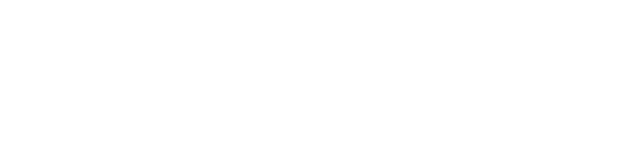
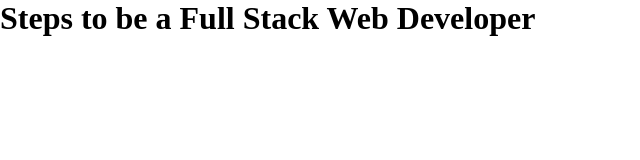
Before and after one commit to arwenandleia/Website, a plain HTML site: page index.html in a window 1280 px wide. Shown: the whole page, without its empty margins (0-640 px from the left). Drawn offline with Linux system fonts and the light colour scheme.

Commit message:
still Learning git

```diff
--- a/index.html
+++ b/index.html
@@ -5,9 +5,10 @@
     <meta http-equiv="X-UA-Compatible" content="IE=edge" />
     <meta name="viewport" content="width=device-width, initial-scale=1.0" />
     <link rel="stylesheet" href="styles.css" />
-    <title>How I learnt Web Development</title>
+    <title>Steps to Full Stack</title>
   </head>
   <body>
+    <h1>Steps to be a Full Stack Web Developer</h1>
     <script src="apps.js"></script>
   </body>
 </html>
```
